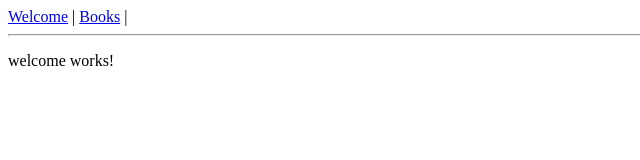
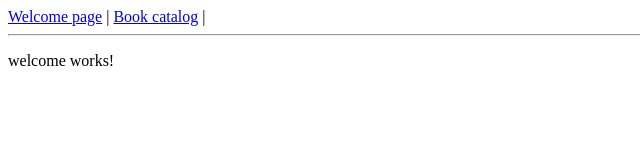
Before and after one commit to vpcom/angular-ngrx-starter, an Angular app: page /welcome in a window 1280 px wide. Shown: the top 160 px of the page, without its empty margins (0-640 px from the left). Built offline with nearby package versions, Linux system fonts and the light colour scheme.

Commit message:
externalized text strings for future translation support

```diff
--- a/src/app/app-routing.module.ts
+++ b/src/app/app-routing.module.ts
@@ -2,11 +2,12 @@ import { BooksContainerComponent } from './books/books-container/books-container
 import { NgModule } from '@angular/core';
 import { Routes, RouterModule } from '@angular/router';
 import { WelcomeComponent } from './welcome/welcome.component';
+import * as translatedText from  './../assets/i18n/en.json';
 
 export const routes: Routes = [
   { path: '', redirectTo: 'welcome', pathMatch: 'full' },
-  { path: 'welcome', component: WelcomeComponent },
-  { path: 'books', component: BooksContainerComponent }
+  { path: 'welcome', component: WelcomeComponent, data:  { title: translatedText['welcome.title'] } },
+  { path: 'books', component: BooksContainerComponent, data:  { title: translatedText['book.title'] } }
 ];
 
 @NgModule({
--- a/src/app/app.component.ts
+++ b/src/app/app.component.ts
@@ -1,4 +1,5 @@
 import { Component } from '@angular/core';
+import * as translatedText from  './../assets/i18n/en.json';
 
 @Component({
   selector: 'app-root',
@@ -7,7 +8,7 @@ import { Component } from '@angular/core';
 })
 export class AppComponent {
   navigation = [
-    { link: 'welcome', label: 'Welcome' },
-    { link: 'books', label: 'Books' }
+    { link: 'welcome', label: translatedText['nav.welcome'] },
+    { link: 'books', label: translatedText['nav.book'] }
   ];
 }
--- /dev/null
+++ b/src/assets/i18n/en.json
@@ -0,0 +1,6 @@
+{
+  "nav.welcome": "Welcome page",
+  "nav.book": "Book catalog",
+  "welcome.title": "Welcome to Angular NgRx starter!",
+  "book.title": "Book catalog"
+}
--- a/tsconfig.json
+++ b/tsconfig.json
@@ -17,6 +17,7 @@
     "lib": [
       "es2018",
       "dom"
-    ]
+    ],
+    "resolveJsonModule": true
   }
 }
```
